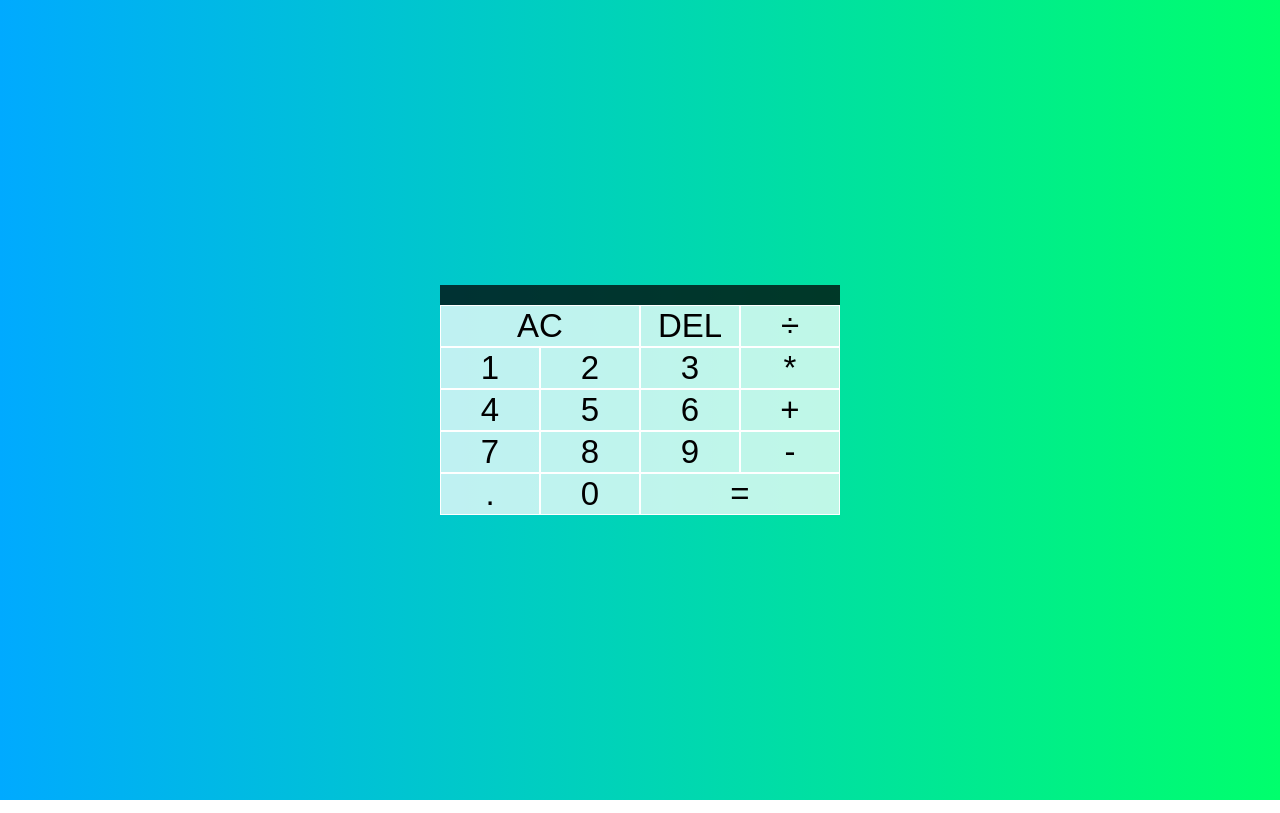
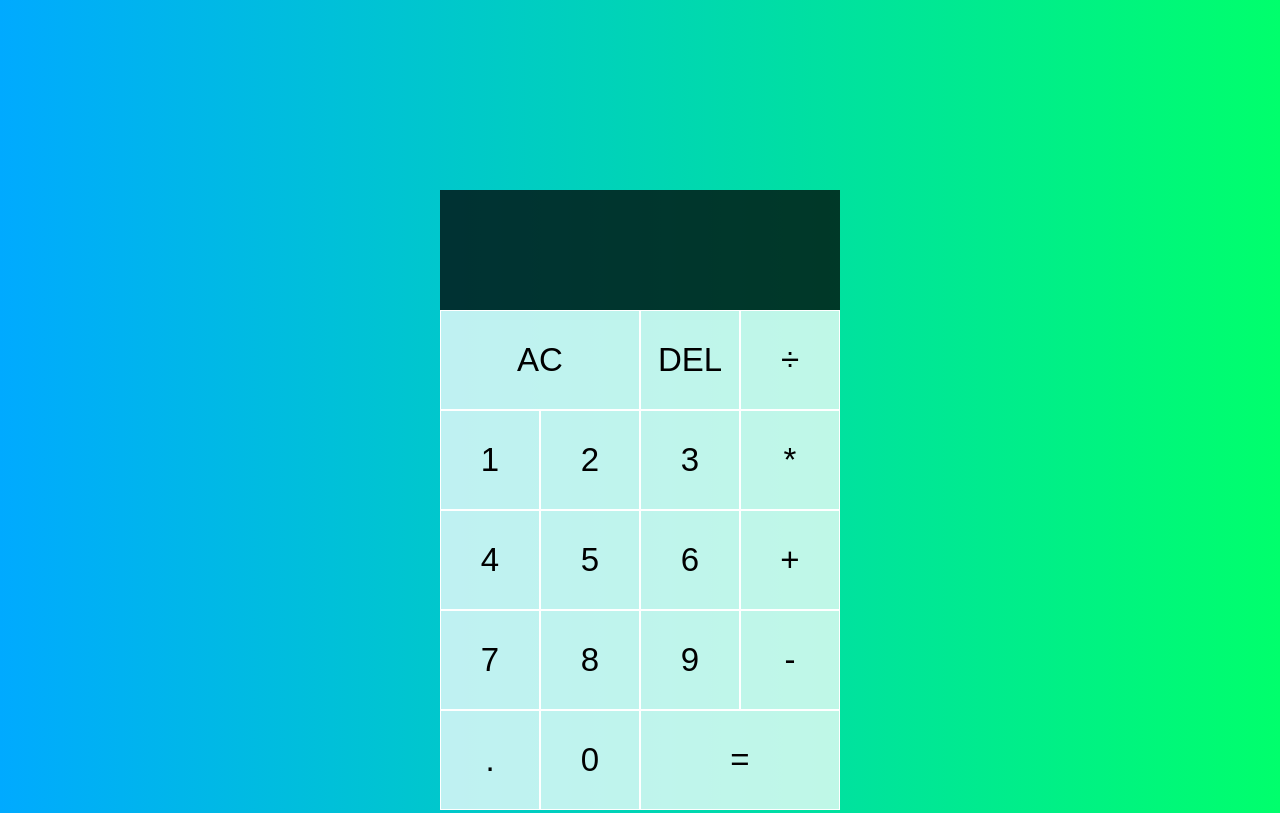
Before and after one commit to Ellie575/vanillajavascript-calculator-app, a plain HTML site: page index.html in a window 1280 px wide. Shown: the top 813 px of the page. Drawn offline with Linux system fonts and the light colour scheme.

Commit message:
Updated styling

```diff
--- a/styles.css
+++ b/styles.css
@@ -8,7 +8,7 @@
 
 body {
   padding: 0;
-  margin: 0;
+  margin: 100px;
   background: linear-gradient(to right, #00aaff, #00ff6c);
 }
 
@@ -18,7 +18,7 @@ body {
   align-content: center;
   min-height: 100vh;
   grid-template-columns: repeat(4, 100px);
-  grid-template-rows: minmax(120, auto) repeat(5, 100px);
+  grid-template-rows: minmax(120px, auto) repeat(5, 100px);
 }
 
 .calculator-grid > button {
```
